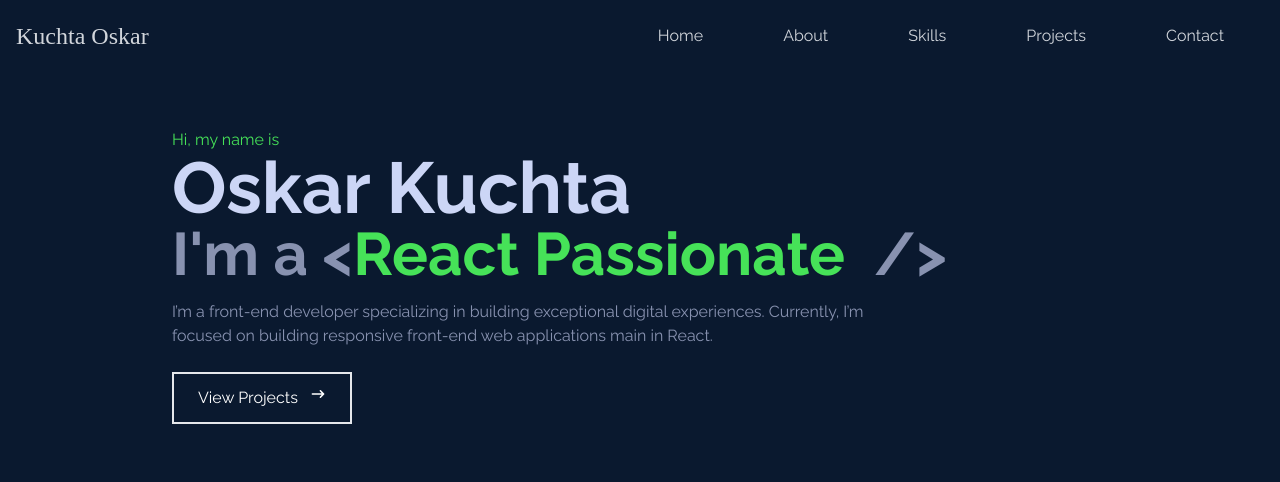
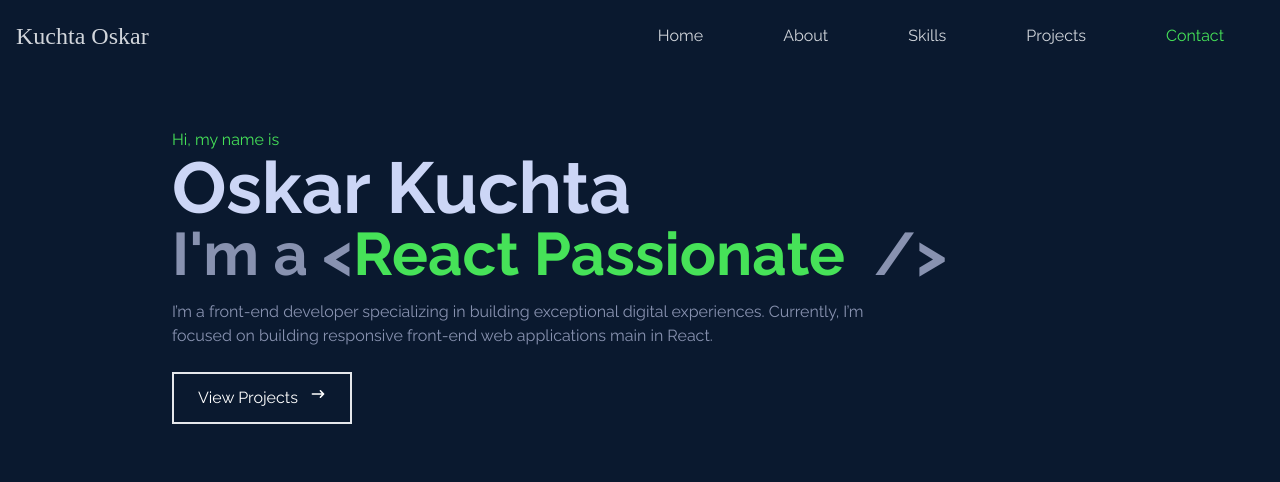
Before and after one commit to OskarKuchta/Portfolio, a React (Vite) app: page / in a window 1280 px wide. Shown: the top 482 px of the page. Built offline with nearby package versions, Linux system fonts and the light colour scheme; the HTML template or start-up script is replaced by a standard one; a web font is replaced by a local one.

Commit message:
Add inView globally and add this to navbar to check actuall section

```diff
--- a/package.json
+++ b/package.json
@@ -15,7 +15,6 @@
     "react-dom": "^18.2.0",
     "react-icons": "^5.0.1",
     "react-intersection-observer": "^9.5.3",
-    "react-scroll": "^1.9.0",
     "react-type-animation": "^3.2.0"
   },
   "devDependencies": {
--- a/src/App.css
+++ b/src/App.css
@@ -3,8 +3,12 @@
 @tailwind utilities;
 
 @layer base {
+  html {
+    @apply scroll-smooth;
+  }
   body {
     @apply font-[Raleway];
+
   }
   li {
     @apply px-4;
--- a/src/App.tsx
+++ b/src/App.tsx
@@ -1,73 +1,26 @@
-import { useEffect } from "react";
-import { motion, useAnimation, AnimationControls } from "framer-motion";
-import { useInView } from "react-intersection-observer";
+import React from "react";
+import { SectionProvider } from "./context/SectionProvider";
+import Section from "./components/Section";
 import Navbar from "./components/Navbar";
 import About from "./components/About";
 import Contact from "./components/Contact";
 import Home from "./components/Home";
 import Skills from "./components/Skills";
-import Work from "./components/Work";
+import Projects from "./components/Projects";
 import "./App.css";
-import { SectionAnimationResult, SectionProps } from "./Types";
-
-
-
-const useSectionAnimation = (): SectionAnimationResult => {
-  const controls: AnimationControls = useAnimation();
-  const [ref, inView] = useInView({
-    threshold: 0.5,
-    delay: 0.2,
-  });
-
-  useEffect(() => {
-    if (inView) {
-      controls.start({ opacity: 1, y: 0 });
-    } else {
-      controls.start({ opacity: 0, y: 50 });
-    }
-  }, [controls, inView]);
-
-  return { ref, controls, inView };
-};
-
-const Section: React.FC<SectionProps> = ({ Component, name }) => {
-  const { ref, controls, inView } = useSectionAnimation();
-
-  useEffect(() => {
-    if (inView) {
-      console.log(`${name} is in view!`);
-    }
-  }, [inView, name]);
-
-  return (
-    <motion.div
-      key={name}
-      ref={ref}
-      initial={{ opacity: 0, y: 50 }}
-      animate={controls}
-      transition={{ duration: 0.5 }}
-    >
-      <Component />
-    </motion.div>
-  );
-};
 
 const App: React.FC = () => {
-  const sections: SectionProps[] = [
-    { Component: Home, name: "Home" },
-    { Component: About, name: "About" },
-    { Component: Skills, name: "Skills" },
-    { Component: Work, name: "Work" },
-    { Component: Contact, name: "Contact" },
-  ];
-
   return (
-    <main className="bg-[#0a192f]">
-      <Navbar />
-      {sections.map(({ Component, name }) => (
-        <Section key={name} Component={Component} name={name} />
-      ))}
-    </main>
+    <SectionProvider>
+      <main className="bg-[#0a192f]">
+        <Navbar />
+        <Section Component={Home} name="Home" />
+        <Section Component={About} name="About" />
+        <Section Component={Skills} name="Skills" />
+        <Section Component={Projects} name="Projects" />
+        <Section Component={Contact} name="Contact" />
+      </main>
+    </SectionProvider>
   );
 };
 
--- /dev/null
+++ b/src/Hooks/useSectionContext.tsx
@@ -0,0 +1,10 @@
+import { useContext } from "react";
+import { SectionContext } from "../context/SectionProvider";
+
+export const useSectionContext = () => {
+  const context = useContext(SectionContext);
+  if (!context) {
+    throw new Error("useSectionContext must be used within a SectionProvider");
+  }
+  return context;
+};
--- a/src/components/Contact.tsx
+++ b/src/components/Contact.tsx
@@ -1,7 +1,7 @@
 const Contact = () => {
   return (
     <div
-      className="max-w-[1000px] mx-auto p-4 flex flex-col justify-center items-center w-full h-full pt-48 md:pt-0"
+      className="max-w-[1000px] mx-auto p-4 flex flex-col justify-center items-center w-full h-full pt-48 md:pt-0 pb-12"
       id="contact"
     >
       <form
--- a/src/components/Navbar.tsx
+++ b/src/components/Navbar.tsx
@@ -1,9 +1,11 @@
 import { Button } from "react-scroll";
 import MobileNavbar from "./MobileNavbar";
+import { useSectionContext } from "../Hooks/useSectionContext";
 
 const Navbar = () => {
   const buttonClassName =
-    "mx-2 px-4 py-1 hover:bg-pink-600 focus:bg-pink-600 focus:border-pink-600 focus:outline-white duration-300 rounded-sm";
+    "mx-2 px-4 py-1 hover:bg-pink-600 hover:text-gray-300 focus:bg-pink-600 focus:text-gray-300 focus:border-pink-600 focus:outline-white duration-300 rounded-sm";
+  const { currentSection } = useSectionContext();
 
   return (
     <nav className="fixed w-screen h-[72px] flex items-center px-4 bg-[#0a192f] text-gray-300">
@@ -15,9 +17,13 @@
         <li>
           <Button
             to="home"
-            className={buttonClassName}
+            className={`${
+              currentSection === "Home"
+                ? `${buttonClassName} text-[#46E258]`
+                : buttonClassName
+            }`}
             smooth={true}
-            duration={1000}
+            duration={300}
           >
             Home
           </Button>
@@ -25,9 +31,13 @@
         <li>
           <Button
             to="about"
-            className={buttonClassName}
+            className={`${
+              currentSection === "About"
+                ? `${buttonClassName} text-[#46E258]`
+                : buttonClassName
+            }`}
             smooth={true}
-            duration={1000}
+            duration={300}
           >
             About
           </Button>
@@ -35,9 +45,13 @@
         <li>
           <Button
             to="skills"
-            className={buttonClassName}
+            className={`${
+              currentSection === "Skills"
+                ? `${buttonClassName} text-[#46E258]`
+                : buttonClassName
+            }`}
             smooth={true}
-            duration={1000}
+            duration={300}
           >
             Skills
           </Button>
@@ -45,9 +59,13 @@
         <li>
           <Button
             to="projects"
-            className={buttonClassName}
+            className={`${
+              currentSection === "Projects"
+                ? `${buttonClassName} text-[#46E258]`
+                : buttonClassName
+            }`}
             smooth={true}
-            duration={1000}
+            duration={300}
           >
             Projects
           </Button>
@@ -55,9 +73,13 @@
         <li>
           <Button
             to="contact"
-            className={buttonClassName}
+            className={`${
+              currentSection === "Contact"
+                ? `${buttonClassName} text-[#46E258]`
+                : buttonClassName
+            }`}
             smooth={true}
-            duration={1000}
+            duration={300}
           >
             Contact
           </Button>
--- a/src/components/Work.tsx
+++ b/src/components/Projects.tsx
@@ -1,6 +1,6 @@
 
 
-const Work = () => {
+const Projects = () => {
   return (
     <div className="w-full md:h-screen text-gray-300" id="projects">
       <div className="max-w-[1000px] mx-auto p-4 flex flex-col justify-center w-full h-full pt-24 md:pt-0">
@@ -15,4 +15,4 @@
   );
 };
 
-export default Work;
+export default Projects;
--- /dev/null
+++ b/src/components/Section.tsx
@@ -0,0 +1,52 @@
+// Section.tsx
+
+import { useEffect } from "react";
+import { motion, useAnimation, AnimationControls } from "framer-motion";
+import { useInView } from "react-intersection-observer";
+import { useSectionContext } from "../Hooks/useSectionContext";
+import { SectionAnimationResult, SectionProps } from "../Types";
+
+
+
+const useSectionAnimation = (): SectionAnimationResult => {
+  const controls: AnimationControls = useAnimation();
+  const [ref, inView] = useInView({
+    threshold: 0.5,
+    delay: 0.3,
+  });
+
+  useEffect(() => {
+    if (inView) {
+      controls.start({ opacity: 1, y: 0 });
+    } else {
+      controls.start({ opacity: 0, y: 50 });
+    }
+  }, [controls, inView]);
+
+  return { ref, controls, inView };
+};
+
+const Section: React.FC<SectionProps> = ({ Component, name }) => {
+  const { ref, controls, inView } = useSectionAnimation();
+  const { setCurrentSection } = useSectionContext();
+
+  useEffect(() => {
+    if (inView) {
+      setCurrentSection(name);
+    }
+  }, [inView, name, setCurrentSection]);
+
+  return (
+    <motion.div
+      key={name}
+      ref={ref}
+      initial={{ opacity: 0, y: 50 }}
+      animate={controls}
+      transition={{ duration: 0.8 }}
+    >
+      <Component />
+    </motion.div>
+  );
+};
+
+export default Section;
--- /dev/null
+++ b/src/context/SectionProvider.tsx
@@ -0,0 +1,22 @@
+import { createContext, ReactNode, useState } from "react";
+
+export interface SectionContextProps {
+  currentSection: string;
+  setCurrentSection: React.Dispatch<React.SetStateAction<string>>;
+}
+
+export const SectionContext = createContext<SectionContextProps | undefined>(
+  undefined
+);
+
+export const SectionProvider: React.FC<{ children: ReactNode }> = ({
+  children,
+}) => {
+  const [currentSection, setCurrentSection] = useState<string>("");
+
+  return (
+    <SectionContext.Provider value={{ currentSection, setCurrentSection }}>
+      {children}
+    </SectionContext.Provider>
+  );
+};
```
Also changed, not shown: 1 other file (tests, documents, lock files or other folders).
